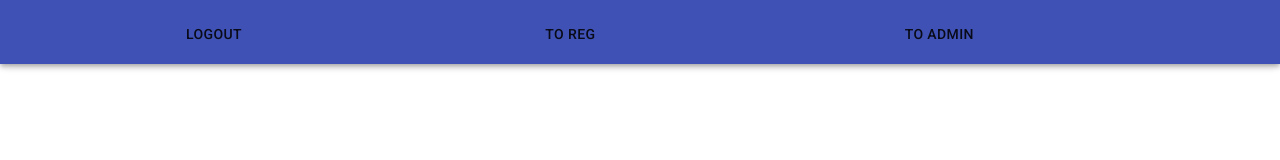
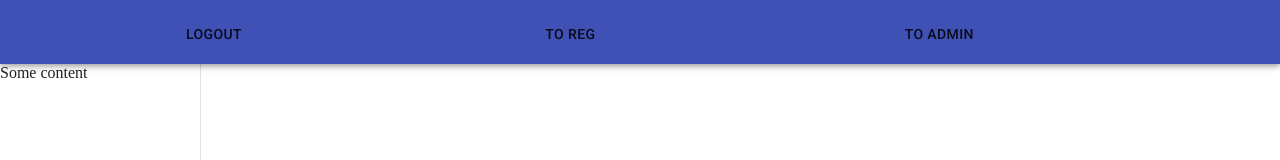
Before and after one commit to OnikiriNoKami/tankStore, a React (Create React App) app in the folder frontend/: page /auth in a window 1280 px wide. Shown: the top 160 px of the page. Built offline with nearby package versions, Linux system fonts and the light colour scheme.

Commit message:
a little bit of styles

```diff
--- a/frontend/src/App.js
+++ b/frontend/src/App.js
@@ -1,10 +1,9 @@
 import React from 'react';
 import { BrowserRouter } from 'react-router-dom';
-import AppRouter from './components/AppRouter';
 import {Provider} from 'react-redux';
 import { store } from './store';
 import Layout from './components/Layout';
-
+import AppRouter from './components/AppRouter'
 
 
 function App() {
@@ -13,7 +12,7 @@ function App() {
     <BrowserRouter>
       <Provider store={store}>
         <Layout/>
-        <AppRouter />
+
       </Provider>
     </BrowserRouter>
   );
--- a/frontend/src/components/Layout.jsx
+++ b/frontend/src/components/Layout.jsx
@@ -1,11 +1,18 @@
 import { makeStyles } from "@material-ui/core"
+import AppRouter from "./AppRouter"
 import TokenLoader from "./authorization/TokenLoader"
 import Messages from "./Messages"
 import Navbar from "./Navbar"
+import Sidebar from "./Sidebar"
 import StatusMonitor from "./StatusMonitor"
+
 
 const useStyles = makeStyles((theme) => {
     return {
+        root: {
+            display: 'flex',
+            height: '100%'
+        },
         toolbar: theme.mixins.toolbar
     }
 })
@@ -13,12 +20,14 @@ const useStyles = makeStyles((theme) => {
 const Layout = () => {
     const classes = useStyles()
 
-    return <div>
+    return <div className={classes.root}>
         <Navbar/>
         <div className={classes.toolbar}/>
+        <Sidebar/>
         <TokenLoader/>
         <Messages/>
         <StatusMonitor/>
+        <AppRouter/>
 
     </div>
 }
--- a/frontend/src/components/Navbar.jsx
+++ b/frontend/src/components/Navbar.jsx
@@ -1,12 +1,13 @@
-import { AppBar, Button, Link, Toolbar, Grid, Typography } from "@material-ui/core"
+import { AppBar, Button, Toolbar, Grid, Typography } from "@material-ui/core"
 import { useDispatch } from "react-redux"
 import { useHistory } from "react-router-dom"
 import { logout } from "../asyncActions/auth"
-import { AUTH_ROUTE, ADMIN_ROUTE, LOGIN_ROUTE } from "../utils/consts"
+import AppbarStyles from "../styles/AppbarStyles"
+import { ADMIN_ROUTE, LOGIN_ROUTE } from "../utils/consts"
 
 const Navbar = () => {
     const dispatch = useDispatch()
-
+    const classes = AppbarStyles()
     const history = useHistory()
 
     const toLogin = () => {
@@ -22,7 +23,7 @@ const Navbar = () => {
     }
 
     return (
-        <AppBar>
+        <AppBar className={classes.appbar}>
             <Toolbar positiob='fixed'>
                 <Grid container justifyContent='space-evenly'>
                 <Grid item sm={2}>
--- /dev/null
+++ b/frontend/src/components/Sidebar.jsx
@@ -0,0 +1,19 @@
+import { Drawer } from "@material-ui/core"
+import SidebarStyles from "../styles/SidebarStyles"
+
+
+const Sidebar = () => {
+    const classes = SidebarStyles()
+    return <div>
+        <Drawer
+            className={classes.drawer}
+            variant='permanent'
+            anchor='left'
+            classes={{paper: classes.drawerPaper}}
+        >
+            Some content
+        </Drawer>
+    </div>
+}
+
+export default Sidebar
--- /dev/null
+++ b/frontend/src/styles/AppbarStyles.js
@@ -0,0 +1,11 @@
+import { makeStyles } from "@material-ui/core";
+
+const AppbarStyles = makeStyles((theme) => {
+    return {
+        appbar:{
+            zIndex: theme.zIndex.drawer +1,
+        }
+}
+})
+
+export default AppbarStyles
--- /dev/null
+++ b/frontend/src/styles/SidebarStyles.js
@@ -0,0 +1,36 @@
+import { makeStyles } from "@material-ui/core";
+import { drawerWidth } from '../utils/consts'
+
+const SidebarStyles = makeStyles((theme) => {
+
+
+    return {
+        drawer: {
+            width: drawerWidth,
+            flexShrink: 0,
+            marginTop: '56px',
+            [`${theme.breakpoints.up('xs')} and (orientation: landscape)`]: {
+                marginTop: '48px'
+              },
+            [theme.breakpoints.up('sm')]: {
+                marginTop: `64px`
+             },
+
+        },
+        drawerPaper: {
+            width: drawerWidth,
+            marginTop: '56px',
+            height: `calc(100% - 56px)`,
+            [`${theme.breakpoints.up('xs')} and (orientation: landscape)`]: {
+                height: `calc(100% - 48px)`,
+                marginTop: '48px'
+              },
+            [theme.breakpoints.up('sm')]: {
+                height: `calc(100% - 64px)`,
+                marginTop: `64px`
+             },
+        }
+    }
+})
+
+export default SidebarStyles
--- a/frontend/src/utils/consts.js
+++ b/frontend/src/utils/consts.js
@@ -2,3 +2,5 @@ export const ADMIN_ROUTE = '/admin'
 export const AUTH_ROUTE = '/auth'
 export const REGISTRATION_ROUTE = '/registration'
 export const LOGIN_ROUTE = '/login'
+
+export const drawerWidth = 200;
```
